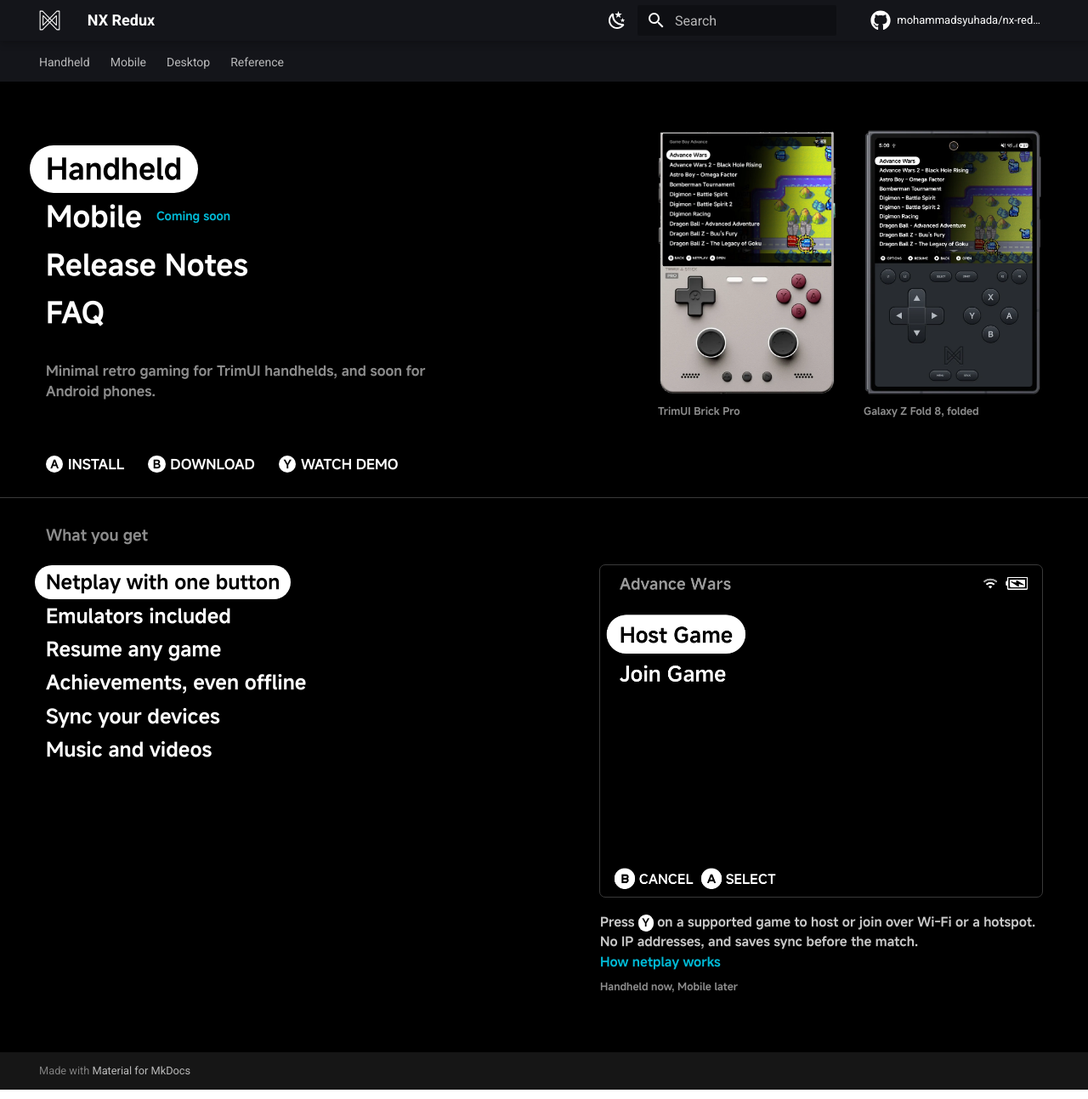
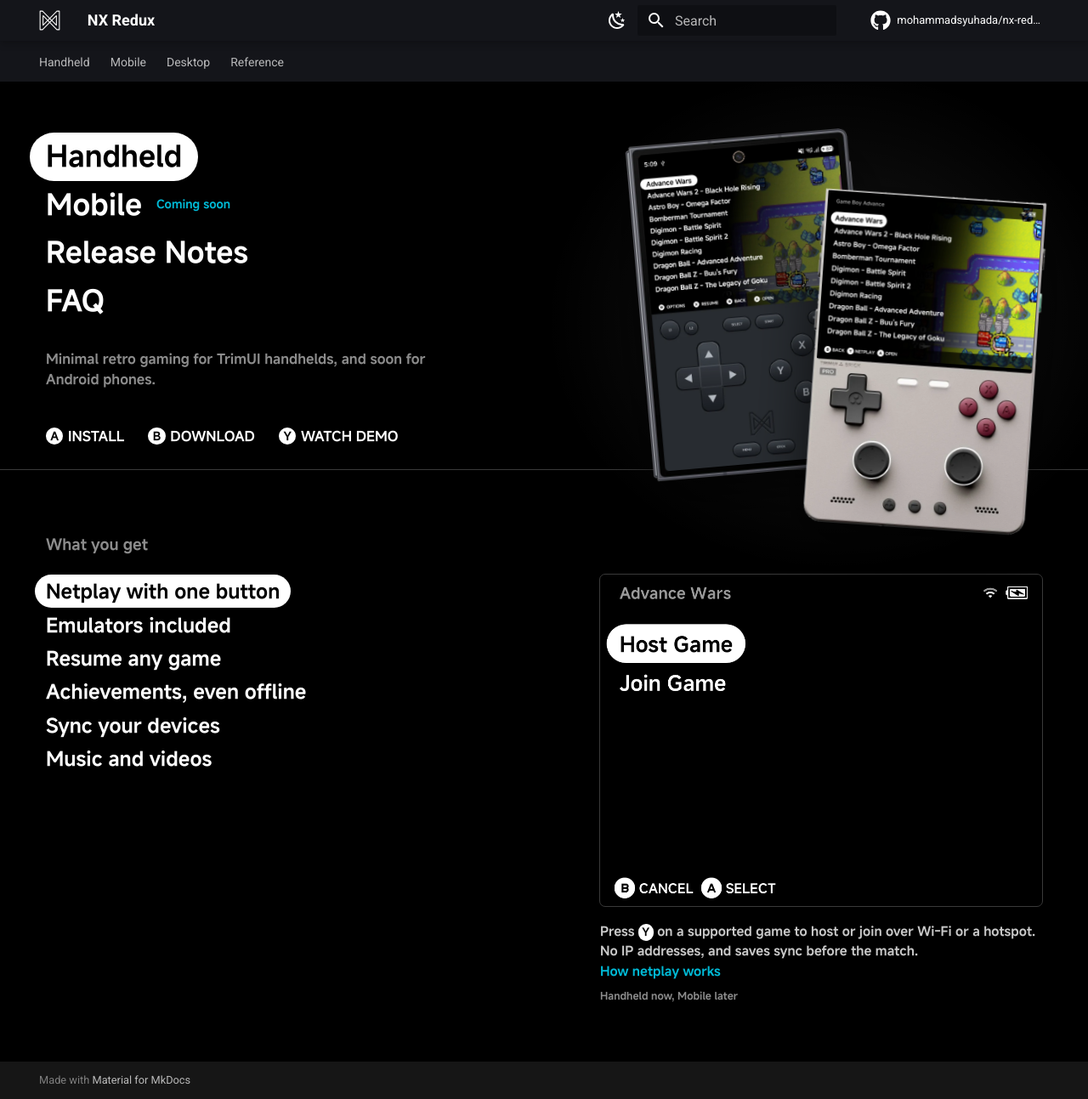
Before and after one commit to mohammadsyuhada/nx-redux-docs, an MkDocs documentation site: the page built from docs/index.md, in a window 1280 px wide and 1293 px high. Shown: the whole window at 85% size. Built offline with MkDocs 1.6.1 and Material for MkDocs 9.7.7, drawn with Linux system fonts in a browser that asks for light colours; comment, search, counter and statistics services are not loaded.

Commit message:
feat(site): pose the landing devices as an overlapping pair that overhangs into the features

```diff
--- a/docs/stylesheets/home.css
+++ b/docs/stylesheets/home.css
@@ -25,7 +25,13 @@
 .nx-screen {
   background: var(--nx-black);
   color: var(--nx-white);
+  overflow-x: clip;  /* the glow and tilted devices never widen the page */
 }
+
+/* The first screen sits above the second so the devices can hang over the
+   boundary into "What you get". */
+.nx-screen:not(.nx-features) { position: relative; z-index: 2; }
+.nx-features { position: relative; z-index: 1; }
 
 .nx-screen__inner {
   max-width: 61rem;
@@ -36,7 +42,7 @@
 .nx-screen__body {
   display: grid;
   grid-template-columns: minmax(0, 1fr) auto;
-  align-items: center;
+  align-items: end;
   gap: 2rem;
   padding: 1.2rem 0 2.2rem;
 }
@@ -96,19 +102,60 @@
   color: var(--nx-grey);
 }
 
-/* Devices: product renders on the black screen. */
+/* Devices: posed together like a product shot. The phone stands behind on
+   the left, tilted back; the Brick Pro stands in front on the right, lower
+   and tilted the other way, covering only the phone's artwork side so its
+   menu stays readable. Everything is sized in em so the whole pose scales
+   with one font-size per breakpoint. */
+.nx-showcase { justify-self: end; text-align: center; }
+
 .nx-devices {
-  display: flex;
-  align-items: flex-end;
-  gap: 1.6rem;
+  position: relative;
+  width: 20em;
+  height: 19.4em;
+  font-size: clamp(0.8rem, 1.9vw, 1.25rem);
+  /* Overhang the bottom of the screen: the hint row and padding below the
+     devices (about 5.3rem), plus 3rem into the next section. */
+  margin-bottom: -8.3rem;
 }
 
-.nx-device { margin: 0; }
+/* A faint pool of light behind the pair, so their shadows have something
+   to fall on against the black. */
+.nx-devices::before {
+  content: "";
+  position: absolute;
+  inset: -3em -4em -2em;
+  background: radial-gradient(closest-side, rgba(255, 255, 255, 0.09), transparent);
+  pointer-events: none;
+}
+
+.nx-device {
+  position: absolute;
+  margin: 0;
+  transform: var(--nx-pose);
+  animation: nx-settle 700ms cubic-bezier(0.2, 0.8, 0.2, 1) both;
+}
+
+.nx-device--mobile { --nx-pose: rotate(-5deg); left: 0.4em; top: 0.3em; }
+.nx-device--handheld { --nx-pose: rotate(4deg); right: 0.2em; bottom: 0; animation-delay: 90ms; }
+
+/* The one moment of motion: on load, each device settles from upright into
+   its pose. */
+@keyframes nx-settle {
+  from { opacity: 0; transform: translateY(0.8em) rotate(0deg); }
+  to { opacity: 1; transform: var(--nx-pose); }
+}
+
+.nx-device__frame {
+  position: relative;
+  width: 11em;
+  filter: drop-shadow(0 1.2em 1.4em rgba(0, 0, 0, 0.7));
+}
+
 /* Product renders. The Brick Pro and the folded Z Fold 8 are about the same
    size in hand (and their renders share almost the same proportions), so both
    frames get one width. Each screen box is the screen's position in its
    render, in percent. */
-.nx-device__frame { position: relative; width: 10.5rem; }
 .nx-device__photo { position: relative; display: block; width: 100%; height: auto; }
 
 .nx-device__screen {
@@ -133,12 +180,6 @@
    from behind and the real bezel, corners and camera stay on top. */
 .nx-device--mobile .nx-device__screen { left: 6.383%; top: 3.286%; width: 88.191%; height: 93.5%; }
 .nx-device--mobile .nx-slide { object-fit: cover; }
-
-.nx-device figcaption {
-  margin-top: 0.5rem;
-  font-size: 0.6rem;
-  color: var(--nx-grey);
-}
 
 .nx-slide { opacity: 0; transition: opacity 0.8s ease; }
 .nx-slide.is-active { opacity: 1; }
@@ -192,6 +233,9 @@
   gap: 2.4rem;
   padding: 1.2rem 0 2rem;
 }
+
+/* Clear space for the devices hanging down from the first screen. */
+.nx-features .nx-screen__inner { padding-top: 3.8rem; }
 
 .nx-list {
   margin: 0;
@@ -289,14 +333,16 @@
   .nx-slide,
   .nx-menu a,
   .nx-list button { transition: none; }
+  .nx-device { animation: none; }
   .nx-features.is-enhanced .nx-features__pane.is-active .nx-features__shot { animation: none; }
 }
 
 @media screen and (max-width: 44.9375em) {
   .nx-screen__body { grid-template-columns: 1fr; gap: 2.2rem; }
   .nx-menu a { font-size: 1.3rem; }
-  .nx-devices { justify-content: center; }
-  .nx-device__frame { width: 7.4rem; }
+  .nx-showcase { justify-self: center; }
+  .nx-devices { font-size: 0.72rem; margin-bottom: 0; }
+  .nx-features .nx-screen__inner { padding-top: 1.6rem; }
   .nx-features__body { grid-template-columns: 1fr; gap: 1.6rem; }
   .nx-list button { font-size: 1.05rem; }
 }
--- a/overrides/home.html
+++ b/overrides/home.html
@@ -26,7 +26,18 @@
             <p class="nx-screen__tagline">Minimal retro gaming for TrimUI handhelds, and soon for Android phones.</p>
           </nav>
 
+          <div class="nx-showcase">
             <div class="nx-devices">
+              <figure class="nx-device nx-device--mobile">
+                <div class="nx-device__frame">
+                  <div class="nx-device__screen" aria-hidden="true">
+                    <img class="nx-slide is-active" src="{{ 'assets/landing/mobile/main-menu.webp' | url }}" alt="">
+                    <img class="nx-slide" src="{{ 'assets/landing/mobile/game-list.webp' | url }}" alt="" loading="lazy">
+                  </div>
+                  <img class="nx-device__photo" src="{{ 'assets/landing/mobile/zfold8.webp' | url }}"
+                       alt="Galaxy Z Fold 8, folded, running NX Redux Mobile on its cover screen" width="537" height="800">
+                </div>
+              </figure>
               <figure class="nx-device nx-device--handheld">
                 <div class="nx-device__frame">
                   <img class="nx-device__photo" src="{{ 'assets/landing/handheld/brick-pro.webp' | url }}"
@@ -36,20 +47,8 @@
                     <img class="nx-slide" src="{{ 'assets/landing/handheld/game-list.webp' | url }}" alt="" loading="lazy">
                   </div>
                 </div>
-              <figcaption>TrimUI Brick Pro</figcaption>
               </figure>
-
-            <figure class="nx-device nx-device--mobile">
-              <div class="nx-device__frame">
-                <div class="nx-device__screen" aria-hidden="true">
-                  <img class="nx-slide is-active" src="{{ 'assets/landing/mobile/main-menu.webp' | url }}" alt="">
-                  <img class="nx-slide" src="{{ 'assets/landing/mobile/game-list.webp' | url }}" alt="" loading="lazy">
             </div>
-                <img class="nx-device__photo" src="{{ 'assets/landing/mobile/zfold8.webp' | url }}"
-                     alt="Galaxy Z Fold 8, folded, running NX Redux Mobile on its cover screen" width="537" height="800">
-              </div>
-              <figcaption>Galaxy Z Fold 8, folded</figcaption>
-            </figure>
           </div>
         </div>
 
```
Lines whose indentation alone changed are shown as unchanged.
